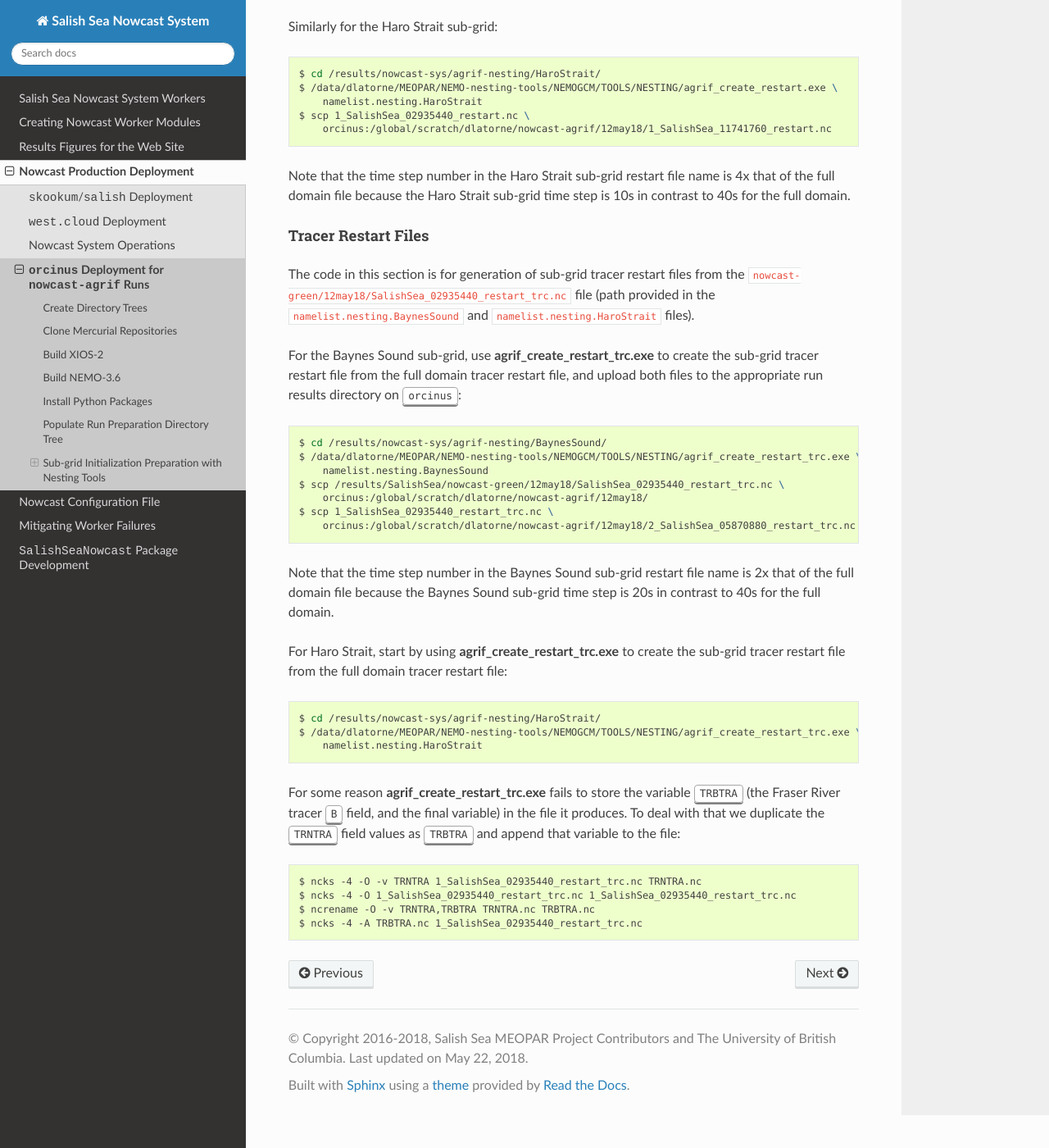
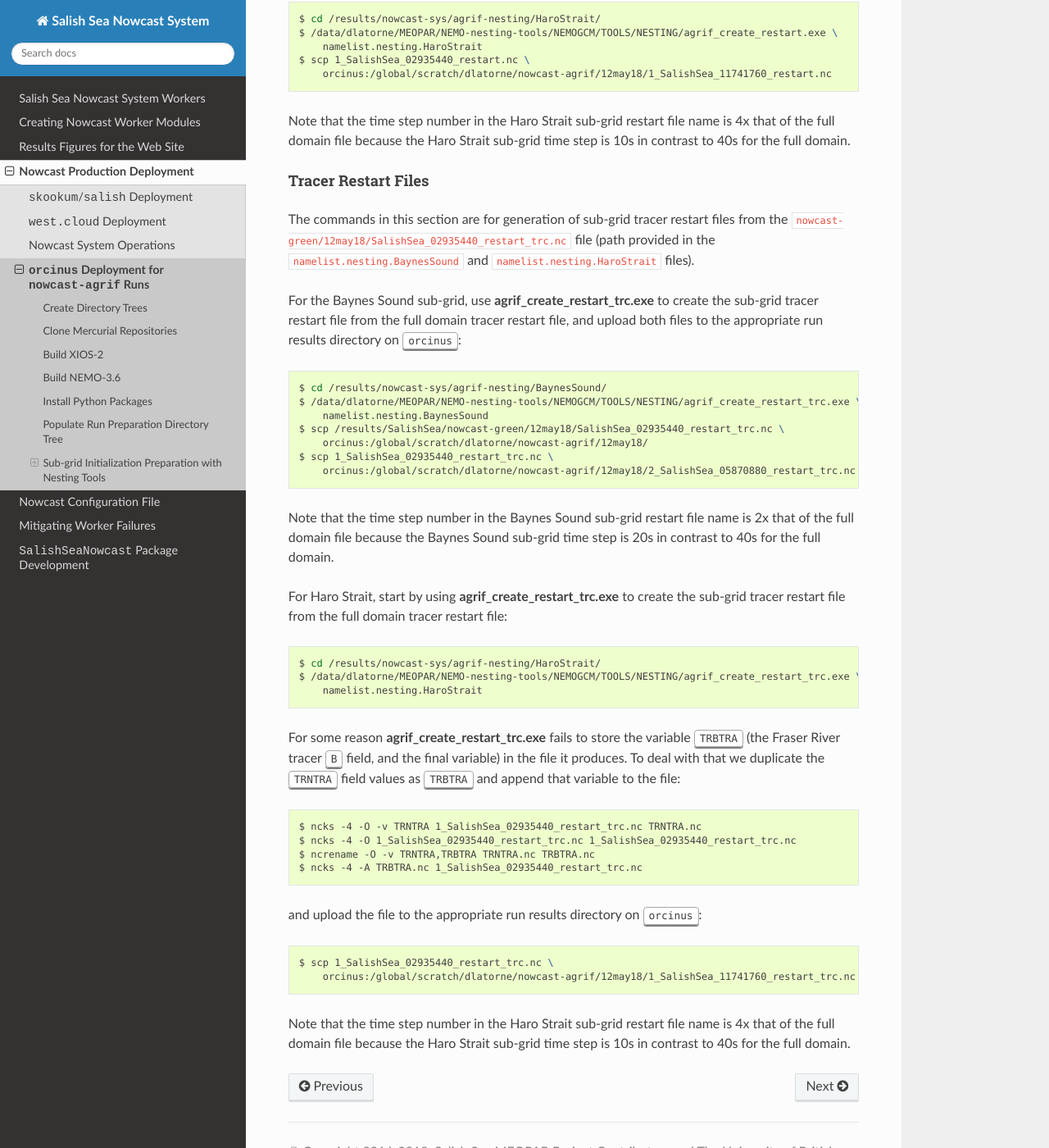
Before and after one commit to SalishSeaCast/SalishSeaNowcast, a Sphinx documentation site: the page built from docs/deployment/orcinus.rst, in a window 1280 px wide and 1400 px high, scrolled down 4556 px. Shown: the whole window at 82% size. Built offline with Sphinx 7.4.7 and the Read the Docs theme 2.0.0, drawn with Linux system fonts in a browser that asks for light colours; the version number could not be read and is left out; some of the changed text lies outside the part shown.

Commit message:
Improve orcinus nowcast-agrif deployment docs:
Delete creation of now unused symlinks in NEMO_atmos/ and rivers/
forcing directories.

Add upload of Haro Strait tracer restart file for initialization.

```diff
--- a/docs/deployment/orcinus.rst
+++ b/docs/deployment/orcinus.rst
@@ -125,12 +125,8 @@
     $ mkdir -p LiveOcean NEMO-atmos rivers ssh
     $ chmod g+w LiveOcean NEMO-atmos rivers ssh
     $ cd NEMO-atmos/
-    $ ln -s /home/dlatorne/nowcast-agrif-sys/grid/no_snow.nc
-    $ ln -s /home/dlatorne/nowcast-agrif-sys/grid/weights-gem2.5-ops_201702.nc
     $ cd rivers/
     $ ln -s /home/dlatorne/nowcast-agrif-sys/rivers-climatology/bio
-    $ ln -s /home/dlatorne/nowcast-agrif-sys/rivers-climatology/rivers_ConsTemp_month.nc
-    $ ln -s /home/dlatorne/nowcast-agrif-sys/rivers-climatology/rivers_month_201702.nc
 
 The :file:`make_forcing_links` worker will create symlinks to the appropriate forcing files in the :file:`LiveOcean`,
 :file:`NEMO-atmos`,
@@ -240,7 +236,7 @@
 Physics Restart Files
 ^^^^^^^^^^^^^^^^^^^^^
 
-The code in this section is for generation of sub-grid physics restart files from the :file:`nowcast-green/12may18/SalishSea_02935440_restart.nc` file
+The commands in this section are for generation of sub-grid physics restart files from the :file:`nowcast-green/12may18/SalishSea_02935440_restart.nc` file
 (path provided in the :file:`namelist.nesting.BaynesSound` and :file:`namelist.nesting.HaroStrait` files).
 
 For the Baynes Sound sub-grid,
@@ -275,7 +271,7 @@
 Tracer Restart Files
 ^^^^^^^^^^^^^^^^^^^^
 
-The code in this section is for generation of sub-grid tracer restart files from the :file:`nowcast-green/12may18/SalishSea_02935440_restart_trc.nc` file
+The commands in this section are for generation of sub-grid tracer restart files from the :file:`nowcast-green/12may18/SalishSea_02935440_restart_trc.nc` file
 (path provided in the :file:`namelist.nesting.BaynesSound` and :file:`namelist.nesting.HaroStrait` files).
 
 For the Baynes Sound sub-grid,
@@ -314,3 +310,12 @@
     $ ncks -4 -O 1_SalishSea_02935440_restart_trc.nc 1_SalishSea_02935440_restart_trc.nc
     $ ncrename -O -v TRNTRA,TRBTRA TRNTRA.nc TRBTRA.nc
     $ ncks -4 -A TRBTRA.nc 1_SalishSea_02935440_restart_trc.nc
+
+and upload the file to the appropriate run results directory on :kbd:`orcinus`:
+
+.. code-block:: bash
+
+    $ scp 1_SalishSea_02935440_restart_trc.nc \
+        orcinus:/global/scratch/dlatorne/nowcast-agrif/12may18/1_SalishSea_11741760_restart_trc.nc
+
+Note that the time step number in the Haro Strait sub-grid restart file name is 4x that of the full domain file because the Haro Strait sub-grid time step is 10s in contrast to 40s for the full domain.
```
